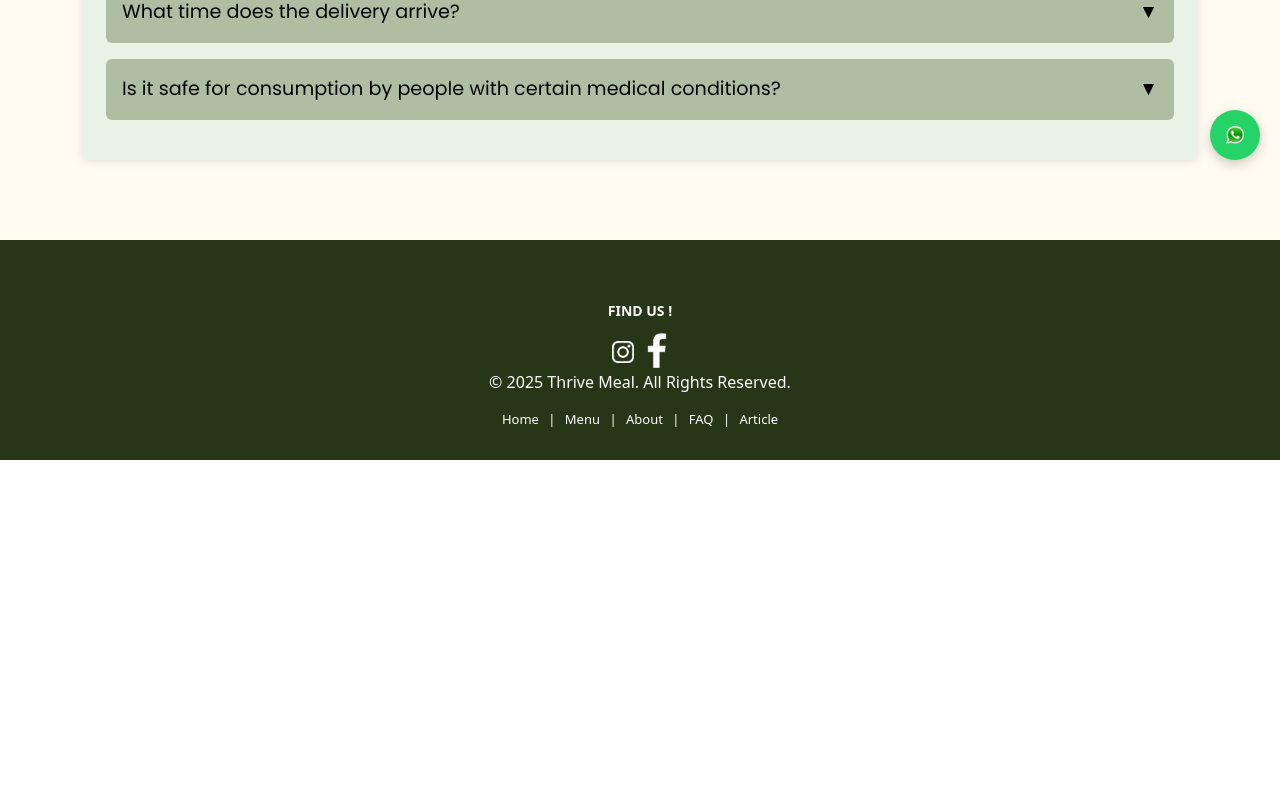
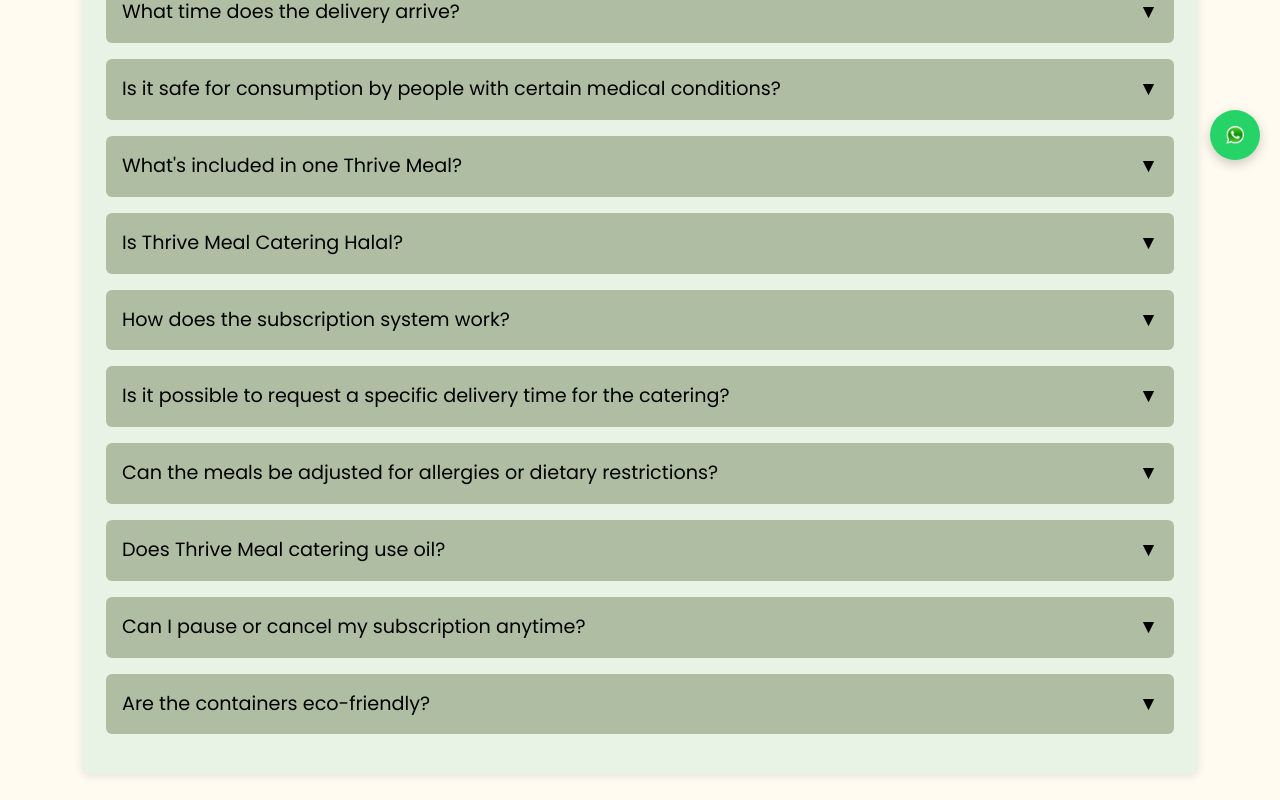
Before and after one commit to VanessaSimanta/Thrive-Meal, a React (Create React App) app in the folder frontend/: page /faq in a window 1280 px wide. Shown: the part 620-1420 px from the top of the page. Before the commit the page ends 1080 px from the top, so only its background shows below. Built offline with nearby package versions, Linux system fonts and the light colour scheme; no server answers.

Commit message:
faq tambahan

```diff
--- a/frontend/src/public/component/FaqPage.js
+++ b/frontend/src/public/component/FaqPage.js
@@ -13,7 +13,48 @@
     question: "Is it safe for consumption by people with certain medical conditions?",
     answer: "Yes, we provide detailed nutritional information and cater to specific dietary needs. Please consult your doctor for specific advice.",
   },
+  {
+    id: 3,
+    question: "What's included in one Thrive Meal?",
+    answer: "Each Thrive Meal includes a balanced portion of protein, carbohydrates, vegetables, and healthy fats—designed to meet your daily nutritional needs.",
+  },
+  {
+    id: 4,
+    question: "Is Thrive Meal Catering Halal?",
+    answer: "Yes, all our ingredients are sourced from certified Halal suppliers and prepared following Halal practices.",
+  },
+  {
+    id: 5,
+    question: "How does the subscription system work?",
+    answer: "You can subscribe weekly or monthly. Choose your meals in advance, and they’ll be delivered according to your selected schedule.",
+  },
+  {
+    id: 6,
+    question: "Is it possible to request a specific delivery time for the catering?",
+    answer: "We offer delivery time slots during checkout, but availability depends on your location. Contact support for custom requests.",
+  },
+  {
+    id: 7,
+    question: "Can the meals be adjusted for allergies or dietary restrictions?",
+    answer: "Absolutely. You can specify dietary preferences or allergies during your order, and we will tailor the meals accordingly.",
+  },
+  {
+    id: 8,
+    question: "Does Thrive Meal catering use oil?",
+    answer: "Yes, but we primarily use healthy oils such as olive oil or coconut oil, and always in minimal quantities to maintain nutritional balance.",
+  },
+  {
+    id: 9,
+    question: "Can I pause or cancel my subscription anytime?",
+    answer: "Yes, subscriptions can be paused, skipped, or canceled anytime through your account dashboard—no penalties.",
+  },
+  {
+    id: 10,
+    question: "Are the containers eco-friendly?",
+    answer: "Yes, we use biodegradable and recyclable packaging to reduce environmental impact.",
+  },
 ];
+
 
   const [openIndex, setOpenIndex] = useState(null);
 
```
Lines whose indentation alone changed are shown as unchanged.
